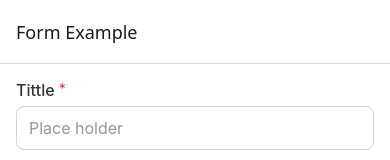
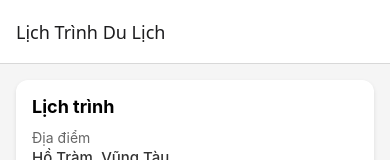
Before and after one commit to thuanhocit/CRO102_Lab, a React Native app: screen / in a window 390 px wide. Shown: the top 160 px of the page. Built offline with nearby package versions, Linux system fonts and the light colour scheme.

Commit message:
Update Lab1

```diff
--- a/App.js
+++ b/App.js
@@ -1,18 +1,24 @@
 import React from 'react';
 import { NavigationContainer } from '@react-navigation/native';
 import { createStackNavigator } from '@react-navigation/stack';
-import FormScreen from './Lab13/screens/FormScreen';
+import HomeScreen from './Lab12/screens/HomeScreen';
+import DetailScreen from './Lab12/screens/DetailScreen';
 
 const Stack = createStackNavigator();
 
 export default function App() {
   return (
     <NavigationContainer>
-      <Stack.Navigator>
+      <Stack.Navigator initialRouteName="Home">
         <Stack.Screen
-          name="Form"
-          component={FormScreen}
-          options={{ title: 'Form Example' }}
+          name="Home"
+          component={HomeScreen}
+          options={{ title: 'Lịch Trình Du Lịch' }}
+        />
+        <Stack.Screen
+          name="Detail"
+          component={DetailScreen}
+          options={{ title: 'Chi Tiết Khách Sạn' }}
         />
       </Stack.Navigator>
     </NavigationContainer>
--- a/Lab11/Header.js
+++ b/Lab11/Header.js
@@ -54,7 +54,6 @@ const Header = ({
 
 const styles = StyleSheet.create({
   container: {
-    marginTop: 24,
     flexDirection: "row",
     alignItems: "center",
     justifyContent: "space-between",
```
